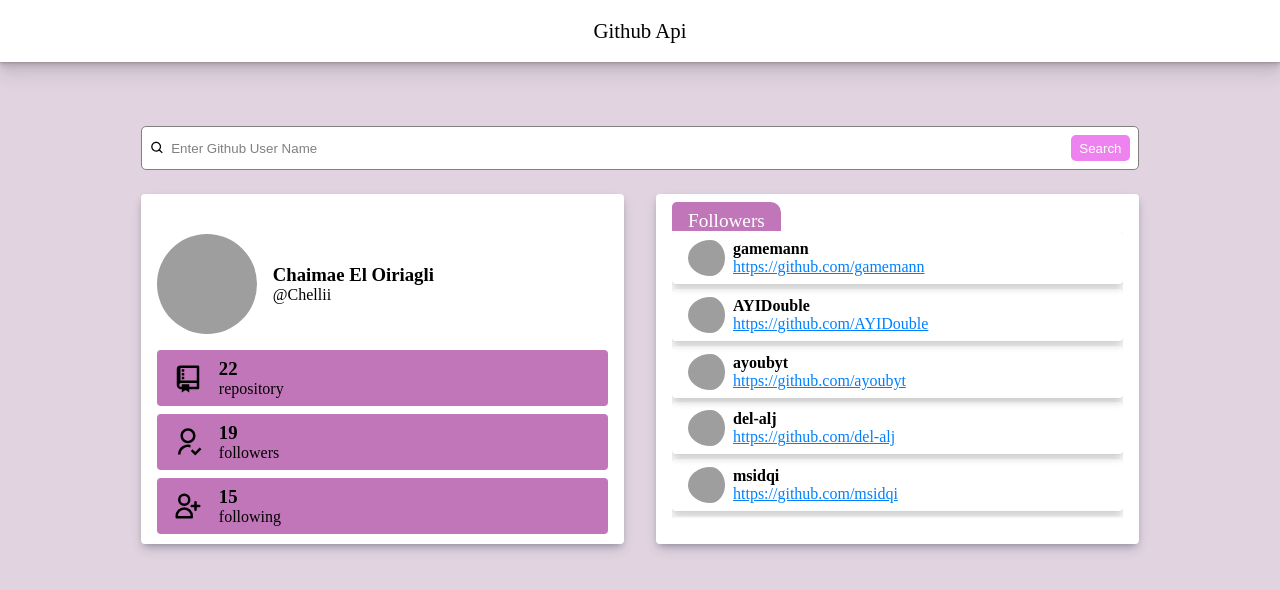
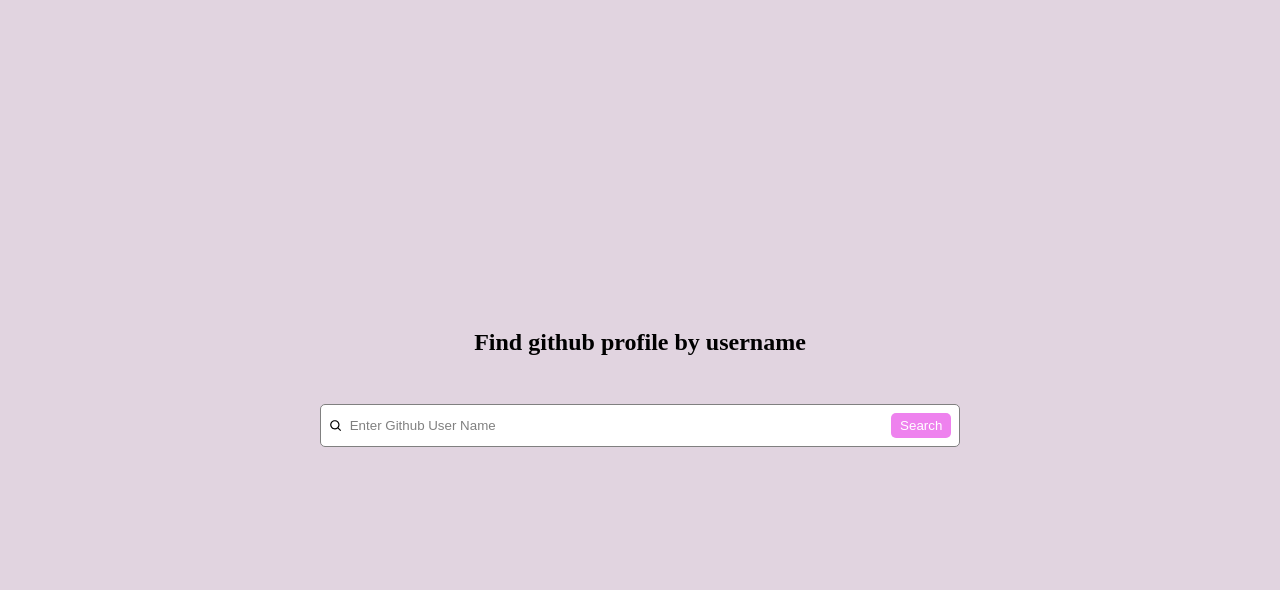
Before and after one commit to Chellii/Github-Mock-Api, a React (Create React App) app: page / in a window 1280 px wide. Shown: the top 590 px of the page. Built offline with nearby package versions, Linux system fonts and the light colour scheme; grey boxes are pictures that could not be loaded.

Commit message:
adding pages search

```diff
--- a/src/App.js
+++ b/src/App.js
@@ -2,12 +2,14 @@
 import {BrowserRouter, Route, Routes} from 'react-router-dom'
 import Home from './Pages/Home'
 import Error from './Pages/Error'
+import StarterPage from './Pages/StarterPage'
 
 function App() {
   return (
     <BrowserRouter>
       <Routes>
-        <Route path='/' element={<Home></Home>}></Route>
+        <Route path='/' element={<StarterPage></StarterPage>}></Route>
+        <Route path='/home' element={<Home></Home>}></Route>
         <Route path='*' element={<Error></Error>}></Route>
       </Routes>
     </BrowserRouter>
--- /dev/null
+++ b/src/Pages/StarterPage.js
@@ -0,0 +1,120 @@
+import React from 'react'
+import {Link, useNavigate} from 'react-router-dom'
+import styled from 'styled-components'
+import { GithubApiContext } from "../Context/ApiContext";
+import {BiSearch} from 'react-icons/bi'
+
+const axios = require('axios').default;
+
+export default function StarterPage() {
+    const [user, setUser] = React.useState('');
+	const { searchGithubUser } = React.useContext(GithubApiContext);
+    const navigate = useNavigate();
+
+    const isUserExist = async (user) => {
+        const response = await axios
+			.get(`users/${user}`)
+			.catch((err) => console.log(err))
+
+            if (response) {
+			    searchGithubUser(user);
+                navigate('/home');
+            }
+    }
+
+	const handleSubmit = (e) => {
+		console.log(e.target.value)
+		e.preventDefault();
+		if (user) {
+            isUserExist(user)
+		}
+		console.log(user);
+	};
+
+    return (
+        <PageContainer>
+            <h2>Find github profile by username</h2>
+            <Wrapper>
+                <form onSubmit={handleSubmit}>
+					<div className='form-control'>
+						<BiSearch></BiSearch>
+						<input
+							data-testid='search-bar'
+							type='text'
+							placeholder='enter github user name'
+							value={user}
+							onChange={(e) => {
+                                setUser(e.target.value);
+							}}
+                            ></input>
+						<button type='submit'>search</button>
+					</div>
+				</form>
+            </Wrapper>
+        </PageContainer>
+    )
+}
+
+const Wrapper = styled.section`
+padding-bottom: 1.5em;
+width: 50%;
+@media (max-width:1000px){
+    width: 50%;
+}
+.form-control {
+    background: white;
+    display: flex;
+    align-items: center;
+    justify-content: space-between;
+    border: 1px solid grey;
+    border-radius: 5px;
+    padding: 0.5em;
+    input {
+        width: 100%;
+        padding: 0.25em 0.5em;
+        outline: 0;
+        border: 0;
+    }
+    input::placeholder {
+        color: grey;
+        text-transform: capitalize;
+    }
+    button {
+        border-radius: 5px;
+        border-color: transparent;
+        padding: 0.25em 0.5em;
+        text-transform: capitalize;
+        background: violet;
+        color: white;
+        transition: var(--transition);
+        cursor: pointer;
+    }
+    @media (max-width: 800px) {
+        button,
+        input,
+        svg {
+            font-size: 0.85em;
+        }
+    }
+}
+h3 {
+    margin-bottom: 0;
+    color: grey;
+    font-weight: 400;
+}
+`
+
+const PageContainer = styled.section`
+    min-height: 100vh;
+    display: flex;
+    flex-direction: column;
+    align-items: center;
+    justify-content: center;
+    background: #E1D4E0;
+    text-align: center;
+
+    h2 {
+        padding-bottom: 2em;
+    }
+
+`
```
